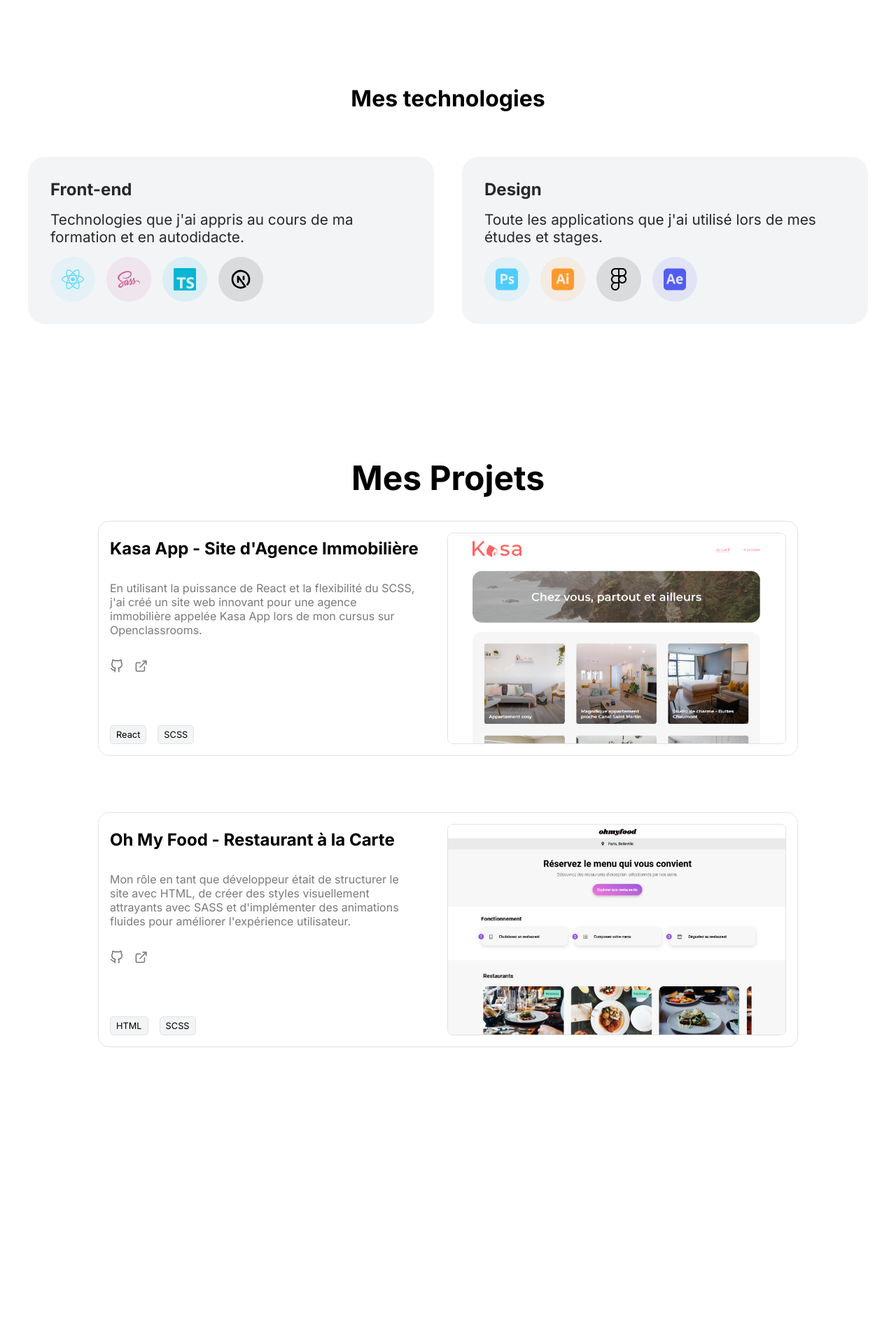
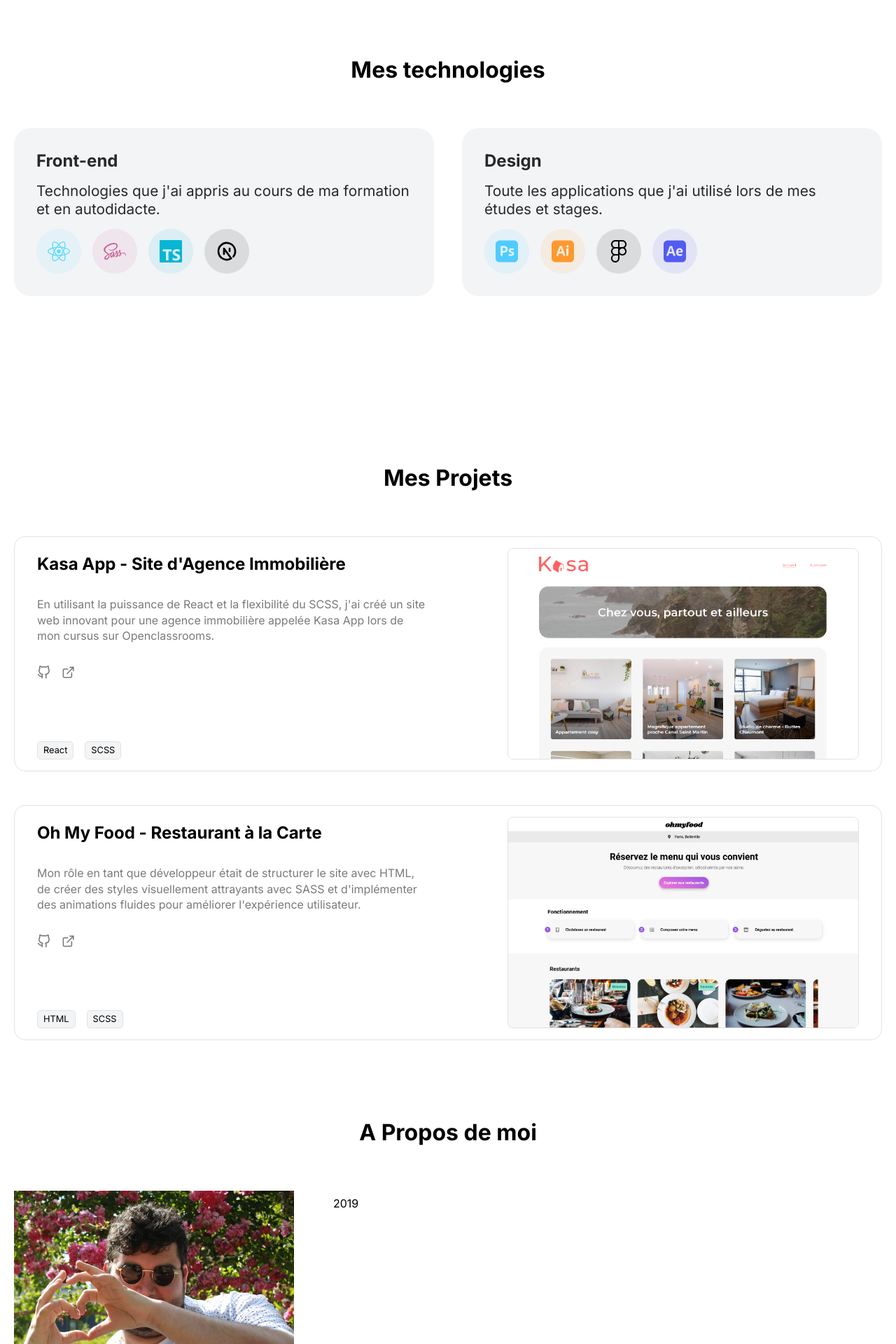
Before and after one commit to WillFDA/williamdeazevedo2023, a Next.js app: page / in a window 1280 px wide. Shown: the part 860-2780 px from the top of the page at 70% size. Before the commit the page ends 2406 px from the top, so only its background shows below. Built offline with nearby package versions, Linux system fonts and the light colour scheme.

Commit message:
petite modif , suppression animation tech box et debut apropos

```diff
--- a/src/animations/AnimationTechnologiesBox.tsx
+++ /dev/null
@@ -1,49 +0,0 @@
-'use client'
-import { motion } from "framer-motion";
-import React, { ReactNode } from 'react';
-
-interface Props {
-  children: ReactNode;
-}
-
-
-const AnimationTechnologiesBox = ({ children }: Props) => {
-  const containerVariants = {
-    hidden: { opacity: 0, y: -50 },
-    visible: {
-      opacity: 1,
-      y: 0,
-      transition: {
-        staggerChildren: 0.3, // Augmenter le décalage entre les éléments pour un effet moins brusque
-        delayChildren: 1,
-      },
-    },
-  };
-
-  const itemVariants = {
-    hidden: { opacity: 0, y: -50 },
-    visible: {
-      opacity: 1,
-      y: 0,
-      transition: {
-        duration: 0.8, // Augmenter la durée de l'animation pour la rendre plus douce
-        ease: [0.5, 1, 0.8, 1], // Modifier la courbe d'accélération pour un effet d'amortissement
-      },
-    },
-  };
-
-  return (
-    <motion.div
-      className="animation-mes-techno"
-      variants={containerVariants}
-      initial="hidden"
-      animate="visible"
-    >
-      {React.Children.map(children, (child) => (
-        <motion.div className="animation-mes-techno__item" variants={itemVariants}>{child}</motion.div>
-      ))}
-    </motion.div>
-  );
-};
-
-export default AnimationTechnologiesBox;
--- a/src/app/page.tsx
+++ b/src/app/page.tsx
@@ -5,6 +5,7 @@ import SectionHero from "@/sections/SectionHero";
 import SectionTechnologies from "@/sections/SectionTechnologies";
 import LogoContour from '../components/LogoContour';
 import SectionMesProjets from "@/sections/SectionMesProjets";
+import SectionAPropos from "@/sections/SectionAPropos";
 function Page() {
     return (
         <div className="app">
@@ -13,6 +14,7 @@ function Page() {
             <SectionHero />
             <SectionTechnologies />
             <SectionMesProjets />
+            <SectionAPropos />
         </div>
     );
 }
--- a/src/scss/components/_technologiesBox.scss
+++ b/src/scss/components/_technologiesBox.scss
@@ -45,6 +45,7 @@
     &__paragraph {
       color: var(--darker-gray-background);
       font-size: 1.3rem;
+      line-height: 1.6rem;
       @include media('medium') {
         font-size: 1.125rem;
       }
--- a/src/scss/sections/_index.scss
+++ b/src/scss/sections/_index.scss
@@ -1,4 +1,5 @@
 @import './navbar';
 @import './sectionHero';
 @import './sectionTechnologies';
-@import './sectionMesProjets'
+@import './sectionMesProjets';
+@import "./sectionAPropos";
--- /dev/null
+++ b/src/scss/sections/_sectionAPropos.scss
@@ -0,0 +1,39 @@
+.about {
+    max-width: 1240px;
+    display: flex;
+    flex-direction: column;
+    justify-content: center;
+    margin: auto;
+    &-box {
+        display: flex;
+        gap: 2rem;
+    }
+    &-title {
+        font-family: 'Inter', sans-serif;
+      font-weight: bold;
+      font-size: clamp(1.875rem, 2.5vw, 3.125rem);
+      text-align: center;
+      margin: 7rem 0 4rem 0;
+    }
+}
+
+.about-container {
+    display: flex;
+
+    &-list {
+    }
+
+    &-list-item {
+        background-color: transparent;
+        padding: 0.5rem 1.5rem;
+        border: none;          /* Ajouté */
+        outline: none;
+        transition: 0.3s ease;
+        span {
+            font-size: 1rem;
+        }
+        &:hover {
+            background-color: var(--darkerlight-gray-background);
+        }
+    }
+}
--- a/src/scss/sections/_sectionHero.scss
+++ b/src/scss/sections/_sectionHero.scss
@@ -34,10 +34,15 @@
         font-size: clamp(1.2rem, 2vw, 1.6rem);
 
         @include media('medium') {
+            margin: 1rem auto 1rem;
             margin-top: 1rem;
             text-align: center;
-            width: 100%;
+            width: 90%;
             padding: 0 3rem;
+            line-height: 1.8rem;
+        }
+        @include media('small') {
+          padding: 0rem;
         }
     }
 }
@@ -52,8 +57,8 @@
 
 .blob {
   position: relative;
-  width: clamp(170px, 30vw, 300px);
-  height: clamp(170px, 30vw, 300px);
+  width: clamp(200px, 30vw, 350px);
+  height: clamp(200px, 30vw, 350px);
   overflow: hidden;
   border-radius: 50%;
   animation: fadeIn 2s ease-in;
--- a/src/scss/sections/_sectionMesProjets.scss
+++ b/src/scss/sections/_sectionMesProjets.scss
@@ -1,18 +1,20 @@
 .projects {
-    max-width: 1000px;
+    max-width: 1240px;
     margin: auto;
     margin-top: 15rem;
     .title {
-      color: black;
-      text-align: center;
-      font-size: clamp(1.875rem, 2.5vw, 3.125rem);
-      font-weight: $font-bold;
-      margin-bottom: 2rem;
+      h2 {
+        color: black;
+        text-align: center;
+        font-size: clamp(1.875rem, 2.5vw, 3.125rem);
+        font-weight: $font-bold;
+      }
+      margin-bottom: 4rem;
     }
     &-container {
       display: flex;
       flex-direction: column;
-      gap: 5rem;
+      gap: 3rem;
     }
     display: flex;
     flex-direction: column;
@@ -22,11 +24,16 @@
     display: flex;
     flex: 1;
     position: relative;
+    flex-direction: row;
+    justify-content: space-between;
     border: 1px solid var(--darkerlight-gray-background);
     border-radius: 1rem;
-    padding: 1rem;
+    padding: 1rem 2rem;
     gap: 1rem;
 
+    @include media('extra-large') {
+      padding: 1rem;
+    }
     @include media('medium') {
       flex-direction: column;
       width: 100%;
@@ -42,6 +49,8 @@
       font-size: 1rem;
       font-weight: $font-regular;
       color: var(--medium-gray-background);
+      line-height: 1.4rem;
+
     }
     &-content {
       flex-basis: 50%;
--- a/src/scss/sections/_sectionTechnologies.scss
+++ b/src/scss/sections/_sectionTechnologies.scss
@@ -1,6 +1,6 @@
 .mes-techno {
     margin: 2.5rem auto;
-    max-width: 1200px;
+    max-width: 1240px;
 
     &__title {
       font-family: 'Inter', sans-serif;
--- /dev/null
+++ b/src/sections/SectionAPropos.tsx
@@ -0,0 +1,58 @@
+'use client'
+import React from 'react'
+import Image from 'next/image'
+import {motion} from 'framer-motion';
+
+const SectionAPropos = () => {
+  return (
+    <section className='about'>
+        <motion.div
+      initial="hidden"
+      whileInView="visible"
+      viewport={{ once: true }}
+      transition={{ duration: 0.6 }}
+      variants={{
+        visible: { opacity: 1, y: -50 },
+        hidden: { opacity: 0, y: 0 },
+      }}
+    >
+        <h3 className='about-title'>A Propos de moi</h3>
+    </motion.div>
+    <motion.div
+      className='about-box'
+      initial="hidden"
+      whileInView="visible"
+      viewport={{ once: true }}
+      transition={{ duration: 0.6 }}
+      variants={{
+        visible: { opacity: 1, y: -50 },
+        hidden: { opacity: 0, y: 0 },
+      }}
+    >
+        <div className="about-image">
+        <Image
+            src="/william-coeur.jpg"
+            alt="Photo de William vue de face et un font végétale verdoyant"
+            width={400}
+            height={400}
+            style={{ objectFit: 'cover' }}
+            />
+        </div>
+        <div className='about-container'>
+            <div className="about-container-list">
+                <button className='about-container-list-item' id='tab-0' tabIndex="0">
+                    <span>2019</span>
+                </button>
+                <div className="about-container-list-highlight"></div>
+            </div>
+            <div className="about-container-content">
+
+            </div>
+        </div>
+    </motion.div>
+
+    </section>
+  )
+}
+
+export default SectionAPropos
--- a/src/sections/SectionHero.tsx
+++ b/src/sections/SectionHero.tsx
@@ -23,8 +23,8 @@ function SectionHero() {
             <Image
             src="/william.jpg"
             alt="Photo de William vue de face et un font végétale verdoyant"
-            width={500}
-            height={500}
+            width={400}
+            height={400}
             style={{ objectFit: 'cover' }}
             />
           </div>
--- a/src/sections/SectionTechnologies.tsx
+++ b/src/sections/SectionTechnologies.tsx
@@ -1,19 +1,42 @@
+'use client'
 import React from "react";
 import { IoLogoCss3 } from "react-icons/io";
 import { FaReact, FaSass } from "react-icons/fa";
 import {SiTypescript, SiAdobephotoshop, SiAdobeillustrator, SiFigma, SiAdobeaftereffects } from "react-icons/si";
 import { TbBrandNextjs } from "react-icons/tb";
 import TechnologiesBox from "@/components/TechnologiesBox";
-import AnimationTechnologiesBox from "@/animations/AnimationTechnologiesBox";
+// import AnimationTechnologiesBox from "@/animations/AnimationTechnologiesBox";
+import {motion} from 'framer-motion';
 
 export default function SectionTechnologies() {
   return (
     <>
       <div className="mes-techno">
+      <motion.div
+                initial="hidden"
+                whileInView="visible"
+                viewport={{ once: true }}
+                transition={{ duration: 0.6 }}
+                variants={{
+                  visible: { opacity: 1, y: -50 },
+                  hidden: { opacity: 0, y: 0 },
+                }}
+              >
         <h1 className="mes-techno__title">
           Mes technologies
         </h1>
-        <AnimationTechnologiesBox>
+        </motion.div>
+
+        <motion.div
+                initial="hidden"
+                whileInView="visible"
+                viewport={{ once: true }}
+                transition={{ duration: 0.9 }}
+                variants={{
+                  visible: { opacity: 1, y: -50 },
+                  hidden: { opacity: 0, y: 0 },
+                }}
+              >
           <div className="mes-techno__content">
             <TechnologiesBox
               title="Front-end"
@@ -36,7 +59,7 @@ export default function SectionTechnologies() {
               ]}
             />
           </div>
-        </AnimationTechnologiesBox>
+          </motion.div>
       </div>
     </>
   );
```
Also changed, not shown: public/william-coeur.jpg (added), public/william.jpg.
